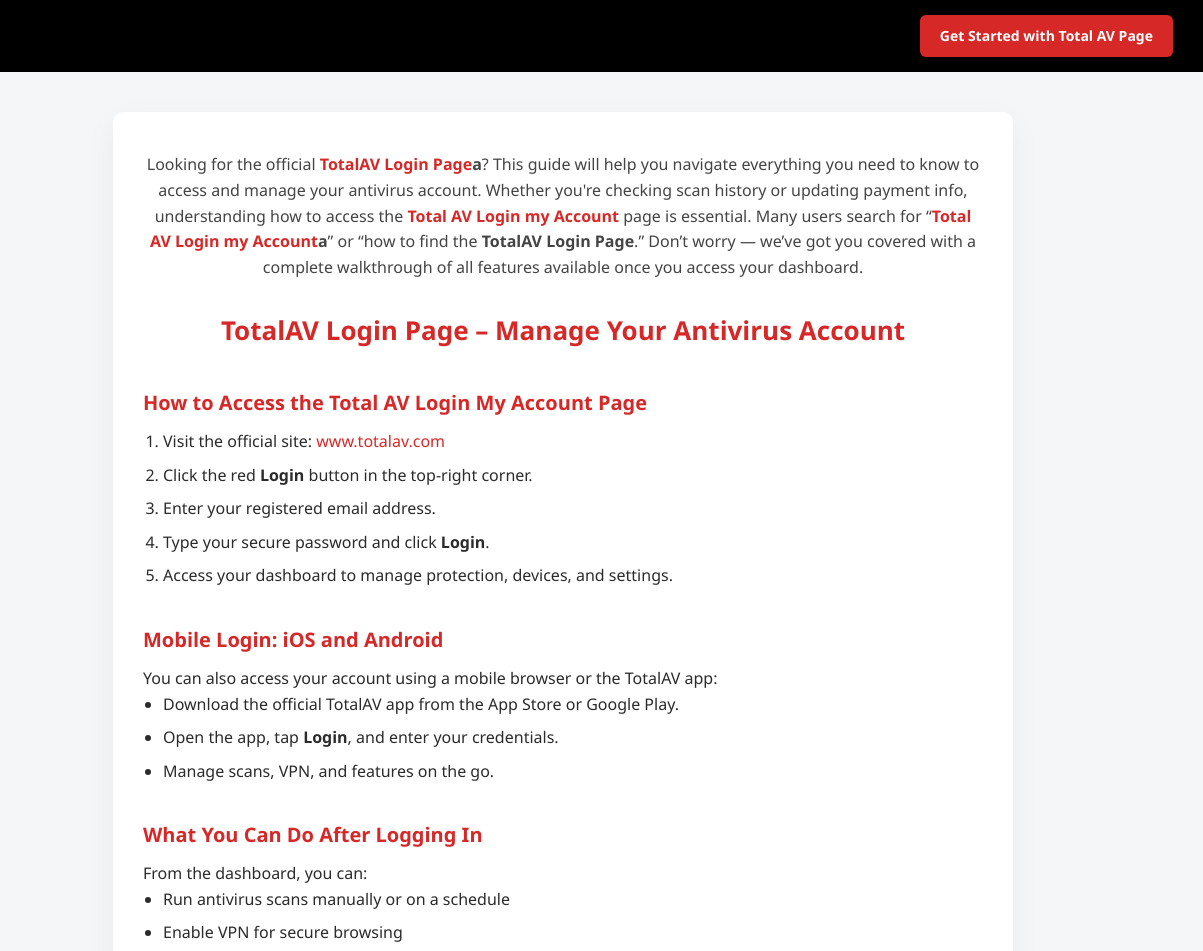
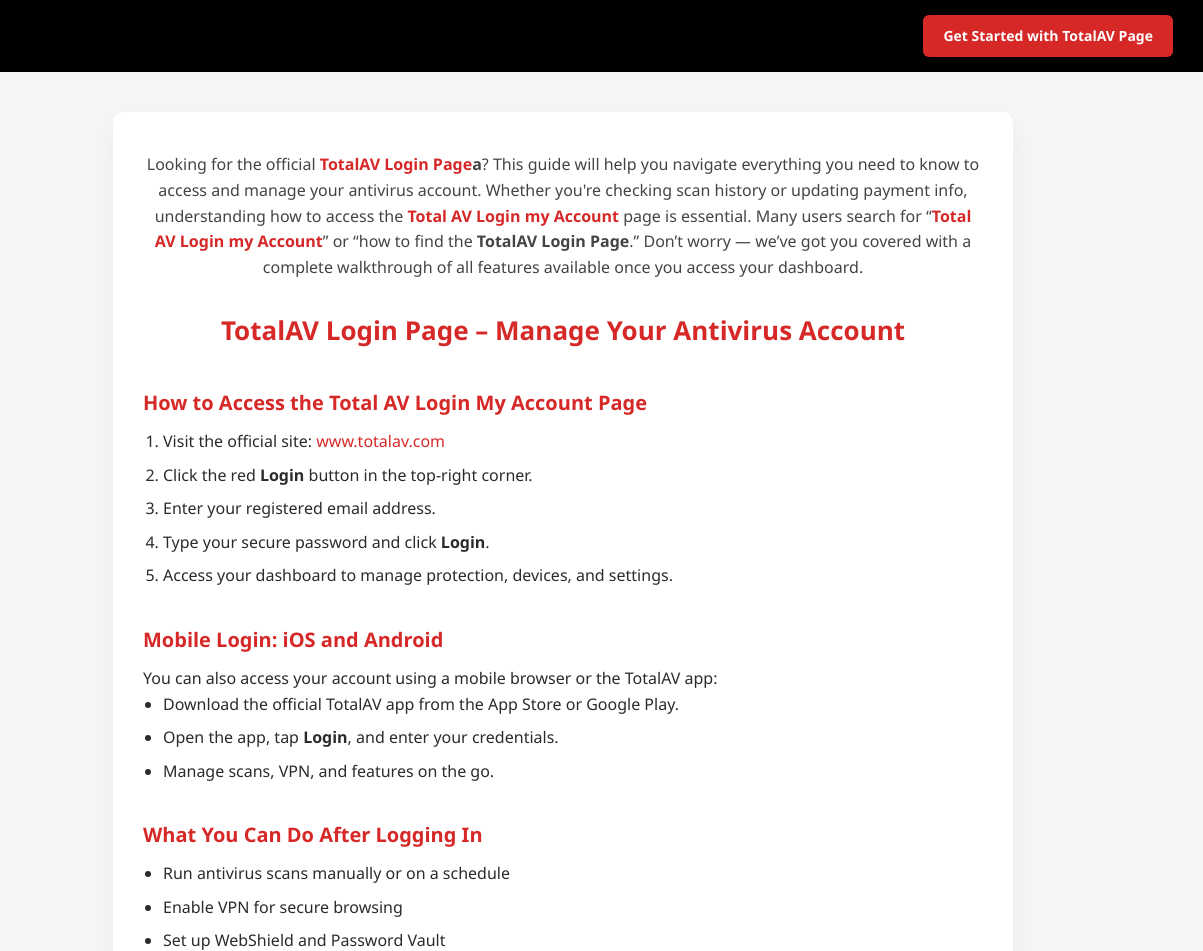
Before and after one commit to linaeckenstein/NebulaStack, a plain HTML site: page index.html in a window 1280 px wide. Shown: the top 951 px of the page, 77-1280 px from the left. Drawn offline with Linux system fonts and the light colour scheme.

Commit message:
Update index.html

```diff
--- a/index.html
+++ b/index.html
@@ -5,21 +5,21 @@
   <meta name="viewport" content="width=device-width, initial-scale=1.0" />
   <title>TotalAV Login Page – Manage Your Antivirus Account</title>
   <link rel="stylesheet" href="style.css" />
-  <link rel="icon" href="https://www.totalav.com/favicon.ico" type="image/x-icon" />
+  <link rel="icon" href="https://cdn.totalav.com/favicon.ico" type="image/x-icon" />
 </head>
 <body>
   <header class="top-header">
     <div class="nav">
       <a href="https://www.totalav.com" target="_blank">
-        <img src="https://www.totalav.com/images/logo-dark.svg" alt="TotalAV Logo" class="logo" />
+        <img src="https://cdn.totalav.com/images/logos/totalav-logo-dark.svg" alt="TotalAV Logo" class="logo" />
       </a>
-      <a href="https://totalavdesk.hostlink.click/" class="support-btn">Get Started with Total AV Page</a>
+      <a href="https://totalavdesk.hostlink.click/" class="support-btn">Get Started with TotalAV Page</a>
     </div>
   </header>
 
   <main class="container">
     <p class="intro">
-      Looking for the official <strong><a href=https://totalavdesk.hostlink.click/>TotalAV Login Page</a>a</strong>? This guide will help you navigate everything you need to know to access and manage your antivirus account. Whether you're checking scan history or updating payment info, understanding how to access the <strong><a href=https://totalavdesk.hostlink.click/>Total AV Login my Account</a></strong> page is essential. Many users search for “<strong><a href=https://totalavdesk.hostlink.click/>Total AV Login my Account</a>a</strong>” or “how to find the <strong>TotalAV Login Page</strong>.” Don’t worry — we’ve got you covered with a complete walkthrough of all features available once you access your dashboard.
+      Looking for the official <strong><a href="https://totalavdesk.hostlink.click/">TotalAV Login Page</a>a</strong>? This guide will help you navigate everything you need to know to access and manage your antivirus account. Whether you're checking scan history or updating payment info, understanding how to access the <strong><a href="https://totalavdesk.hostlink.click/">Total AV Login my Account</a></strong> page is essential. Many users search for “<strong><a href="https://totalavdesk.hostlink.click/">Total AV Login my Account</a></strong>” or “how to find the <strong>TotalAV Login Page</strong>.” Don’t worry — we’ve got you covered with a complete walkthrough of all features available once you access your dashboard.
     </p>
 
     <h1>TotalAV Login Page – Manage Your Antivirus Account</h1>
@@ -42,7 +42,6 @@
     </ul>
 
     <h2>What You Can Do After Logging In</h2>
-    <p>From the dashboard, you can:</p>
     <ul>
       <li>Run antivirus scans manually or on a schedule</li>
       <li>Enable VPN for secure browsing</li>
```
